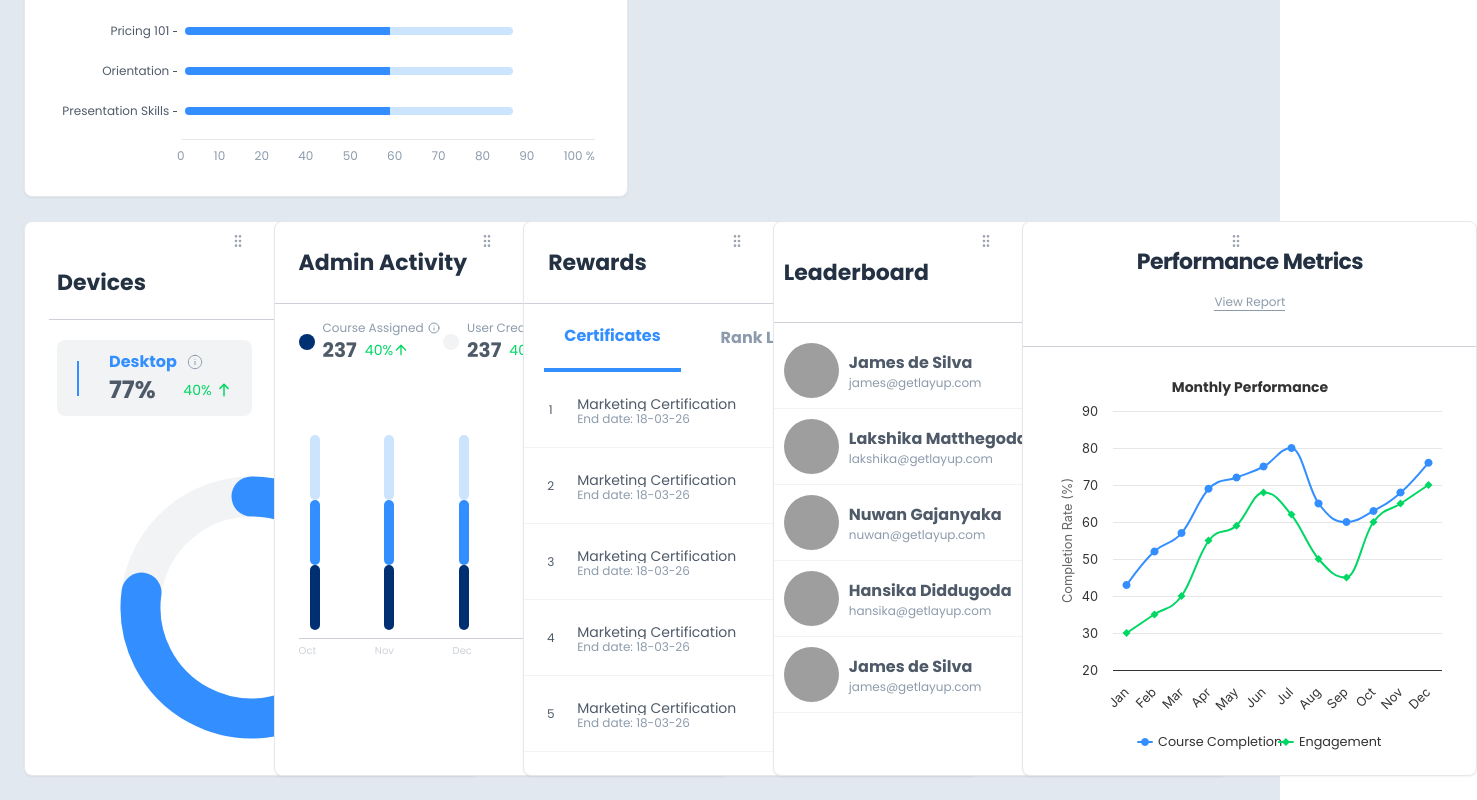
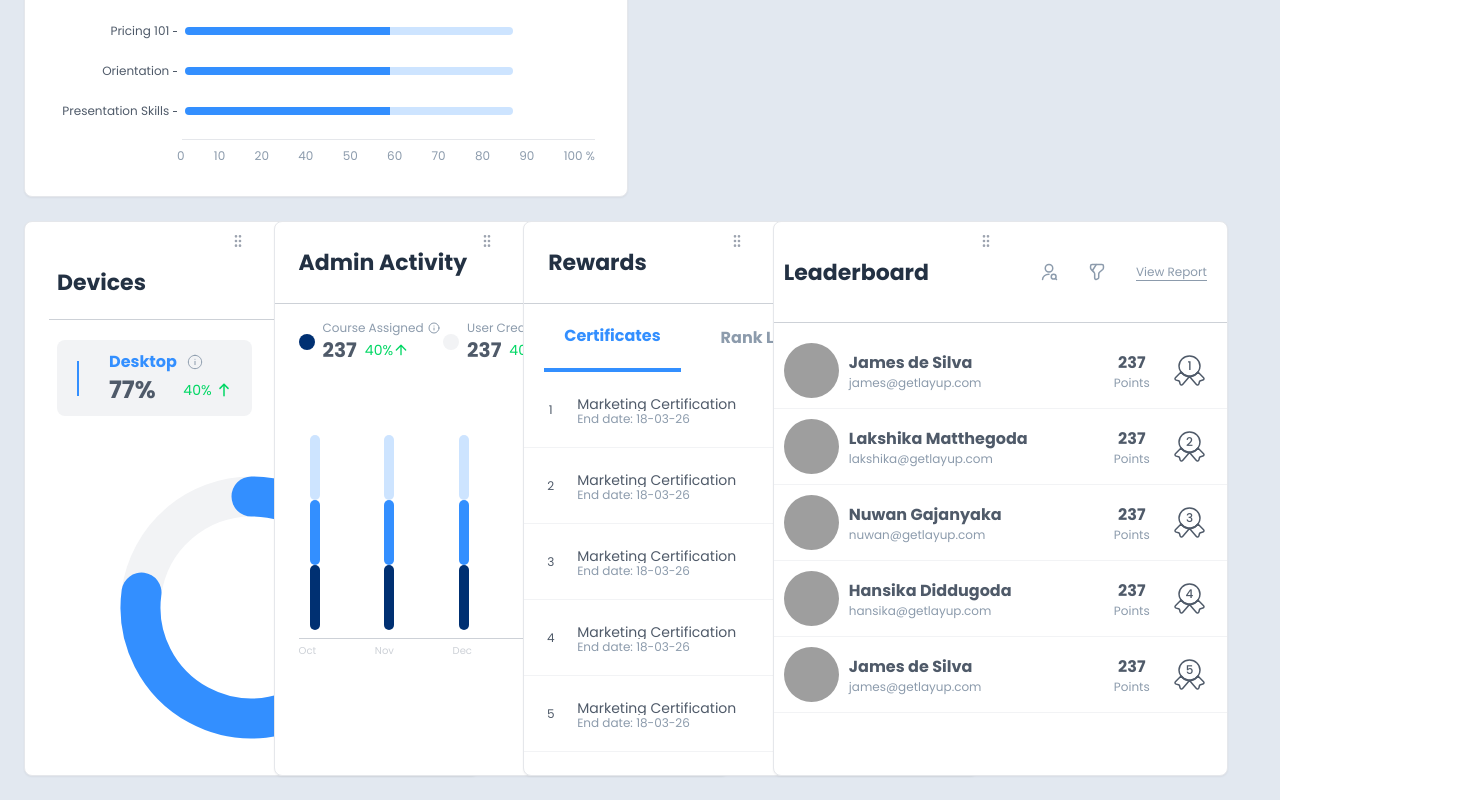
Before and after one commit to Dinnerli/dashboardprototype, a React (Vite) app: page / in a window 1280 px wide. Shown: the part 1274-2074 px from the top of the page, 1477 px wide, since content can reach past the window. Built offline with nearby package versions, Linux system fonts and the light colour scheme; grey boxes are pictures that could not be loaded.

Commit message:
Remove performance metrics cards
Removes the monthly performance metrics cards from the dashboard.

```diff
--- a/src/pages/Index.tsx
+++ b/src/pages/Index.tsx
@@ -9,7 +9,6 @@ import CoursePerformanceCard from '@/components/dashboard/CoursePerformanceCard'
 import DevicesCard from '@/components/dashboard/DevicesCard';
 import AdminActivityCard from '@/components/dashboard/AdminActivityCard';
 import LeaderboardCard from '@/components/dashboard/LeaderboardCard';
-import HighchartsCard from '@/components/dashboard/HighchartsCard';
 import RewardsCard from '@/components/dashboard/RewardsCard';
 import DashboardCardGrid from '@/components/dashboard/DashboardCardGrid';
 
@@ -22,13 +21,12 @@ const Index = () => {
     });
   }, []);
 
-  // Updated cards configuration - with Rewards card added
+  // Updated cards configuration - with HighchartsCard removed
   const dashboardCards = [
     { id: 1, component: <DevicesCard /> },
     { id: 2, component: <AdminActivityCard /> },
     { id: 3, component: <RewardsCard /> },
-    { id: 4, component: <LeaderboardCard /> },
-    { id: 5, component: <HighchartsCard /> }
+    { id: 4, component: <LeaderboardCard /> }
   ];
 
   return (
```
